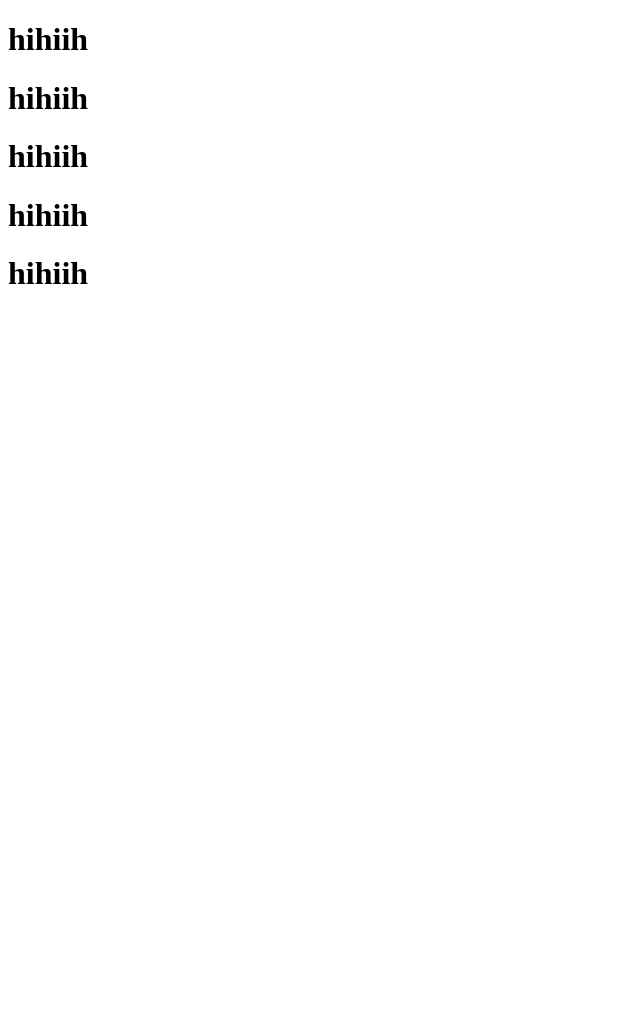
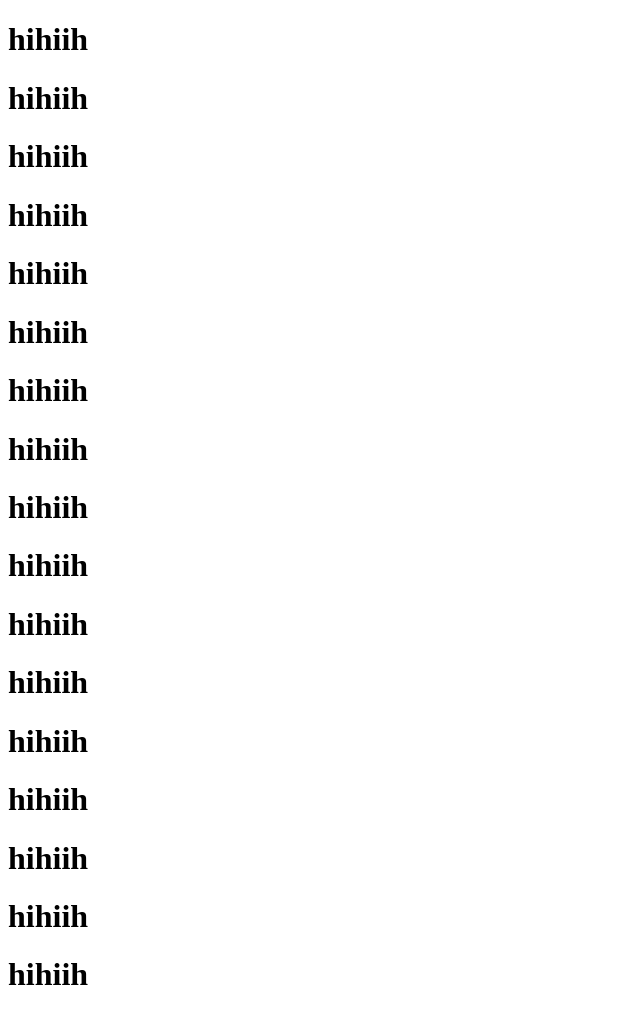
Before and after one commit to behzadqasim/behzadqasim, a plain HTML site: page index.html in a window 1280 px wide. Shown: the whole page, without its empty margins (0-640 px from the left). Before the commit the page ends 800 px from the top, so only its background shows below. Drawn offline with Linux system fonts and the light colour scheme.

Commit message:
Update index.html

```diff
--- a/index.html
+++ b/index.html
@@ -13,5 +13,17 @@
 		<h1>hihiih</h1>
 		<h1>hihiih</h1>
 		<h1>hihiih</h1>
+		<h1>hihiih</h1>
+		<h1>hihiih</h1>
+		<h1>hihiih</h1>
+		<h1>hihiih</h1>
+		<h1>hihiih</h1>
+		<h1>hihiih</h1>
+		<h1>hihiih</h1>
+		<h1>hihiih</h1>
+		<h1>hihiih</h1>
+		<h1>hihiih</h1>
+		<h1>hihiih</h1>
+		<h1>hihiih</h1>
 	</body>
 </html>
```
